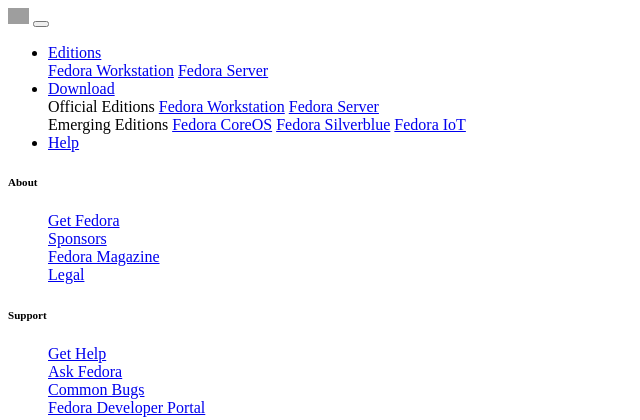
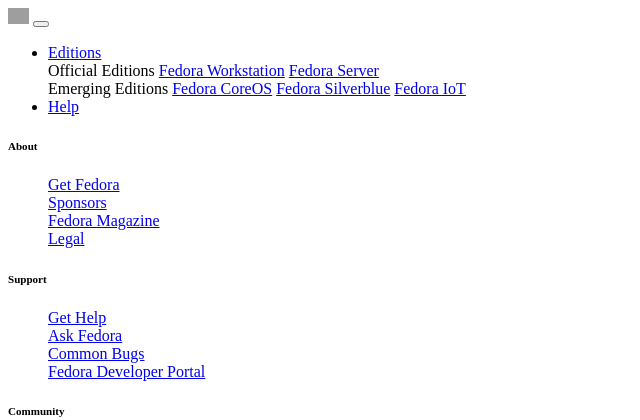
Before and after one commit to fedora-infra/fedora-websites-mirror, a Python web app: template sites/partials/templates/master.html in a window 1280 px wide. Shown: the top 420 px of the page, without its empty margins (0-640 px from the left). Run offline with Jinja, Linux system fonts and the light colour scheme; the template is opened without the code that fills it, so the values that code supplies are empty; grey boxes are pictures that could not be loaded.

Commit message:
add submenu, start updating the server page

```diff
--- a/sites/getfedora.org/site/workstation/index.html
+++ b/sites/getfedora.org/site/workstation/index.html
@@ -1,8 +1,10 @@
 {% extends "master_getfedora.html" %}
 
 {% from "editions_card.html" import editions_card with context %}
+{% from "submenu.html" import submenu with context %}
 
 {% block content %}
+{{submenu(edition="workstation", active="overview")}}
   <div class="bg-tranparent pt-5">
     <div class="container">
       <div class="row align-items-center">
--- a/sites/partials/templates/master.html
+++ b/sites/partials/templates/master.html
@@ -18,7 +18,7 @@
     {# comment this out for now playing with doing this another way -- FIXME #}
     {#% include 'release-tag.html' %#}
 
-    <div class="bg-fedora-blue border-bottom border-fedora-dark-blue border-width-2 fixed-top">
+    <div class="bg-fedora-blue border-bottom border-fedora-dark-blue border-width-2">
       <div class="container">
         <nav class="navbar navbar-dark navbar-expand-lg bg-none p-0">
           <a class="navbar-brand pb-2" href="/"><img src="/static/images/fedora-logotext-white.png" height="16" alt="Fedora Logo"/></a>
@@ -32,23 +32,14 @@
                   {% trans %}Editions{% endtrans %}
                 </a>
                 <div class="dropdown-menu" aria-labelledby="navbarDropdownMenuLink">
+                  <span class="dropdown-header">Official Editions</span>
                   <a class="dropdown-item" href="{{url_for('workstation', lang_code=lang_code)}}">Fedora Workstation</a>
                   <a class="dropdown-item" href="{{url_for('server', lang_code=lang_code)}}">Fedora Server</a>
-                </div>
-              </li>
-              <li class="nav-item dropdown">
-                <a class="nav-link dropdown-toggle" href="#" id="navbarDropdownMenuLink" role="button" data-toggle="dropdown" aria-haspopup="true" aria-expanded="false">
-                  {% trans %}Download{% endtrans %}
-                </a>
-                <div class="dropdown-menu" aria-labelledby="navbarDropdownMenuLink">
-                  <span class="dropdown-header">Official Editions</span>
-                  <a class="dropdown-item" href="{{url_for('workstation_download', lang_code=lang_code)}}">Fedora Workstation</a>
-                  <a class="dropdown-item" href="{{url_for('server_download', lang_code=lang_code)}}">Fedora Server</a>
                   <div class="dropdown-divider"></div>
                   <span class="dropdown-header">Emerging Editions</span>
-                  <a class="dropdown-item" href="{{url_for('coreos_download', lang_code=lang_code)}}">Fedora CoreOS</a>
-                  <a class="dropdown-item" href="{{url_for('silverblue_download', lang_code=lang_code)}}">Fedora Silverblue</a>
-                  <a class="dropdown-item" href="{{url_for('iot_download', lang_code=lang_code)}}">Fedora IoT</a>
+                  <a class="dropdown-item" href="{{url_for('coreos', lang_code=lang_code)}}">Fedora CoreOS</a>
+                  <a class="dropdown-item" href="{{url_for('silverblue', lang_code=lang_code)}}">Fedora Silverblue</a>
+                  <a class="dropdown-item" href="{{url_for('iot', lang_code=lang_code)}}">Fedora IoT</a>
                 </div>
               </li>
               <li class="nav-item">
@@ -61,7 +52,7 @@
         </nav>
       </div>
     </div>
-    <div id="site-content" class="mt-5">
+    <div id="site-content">
       {% block content %}{% endblock %}
     </div>
     {% include 'footer.html' %}
--- a/sites/static/scss/fedora.scss
+++ b/sites/static/scss/fedora.scss
@@ -66,6 +66,10 @@ $fedora-colors: (
     border-width: 2px!important;
 }
 
+.border-width-3 {
+    border-width: 2px!important;
+}
+
 
 .rounded-left-1{
     border-top-left-radius: 1rem;
```
Also changed, not shown: sites/getfedora.org/partials/submenu.html (added, +36 -0 lines), sites/getfedora.org/partials/workstation_menu.html (added, +27 -0 lines), sites/getfedora.org/site/server/index.html (+18 -2 lines), sites/asset_sources/laptop.svg, sites/static/images/server-logo2.png (added), sites/static/images/server.png (added), sites/static/images/workstation-logo2.png (added).
